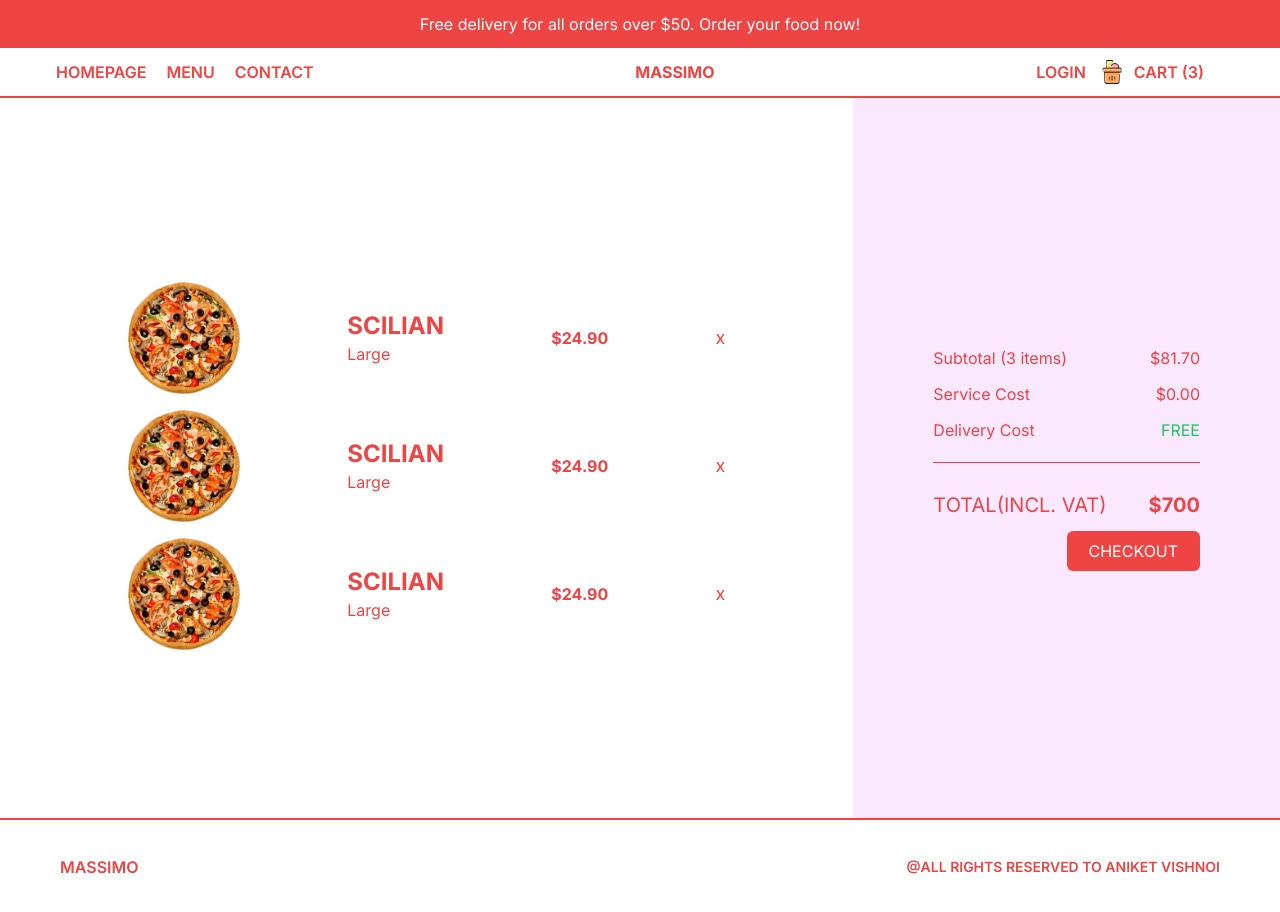
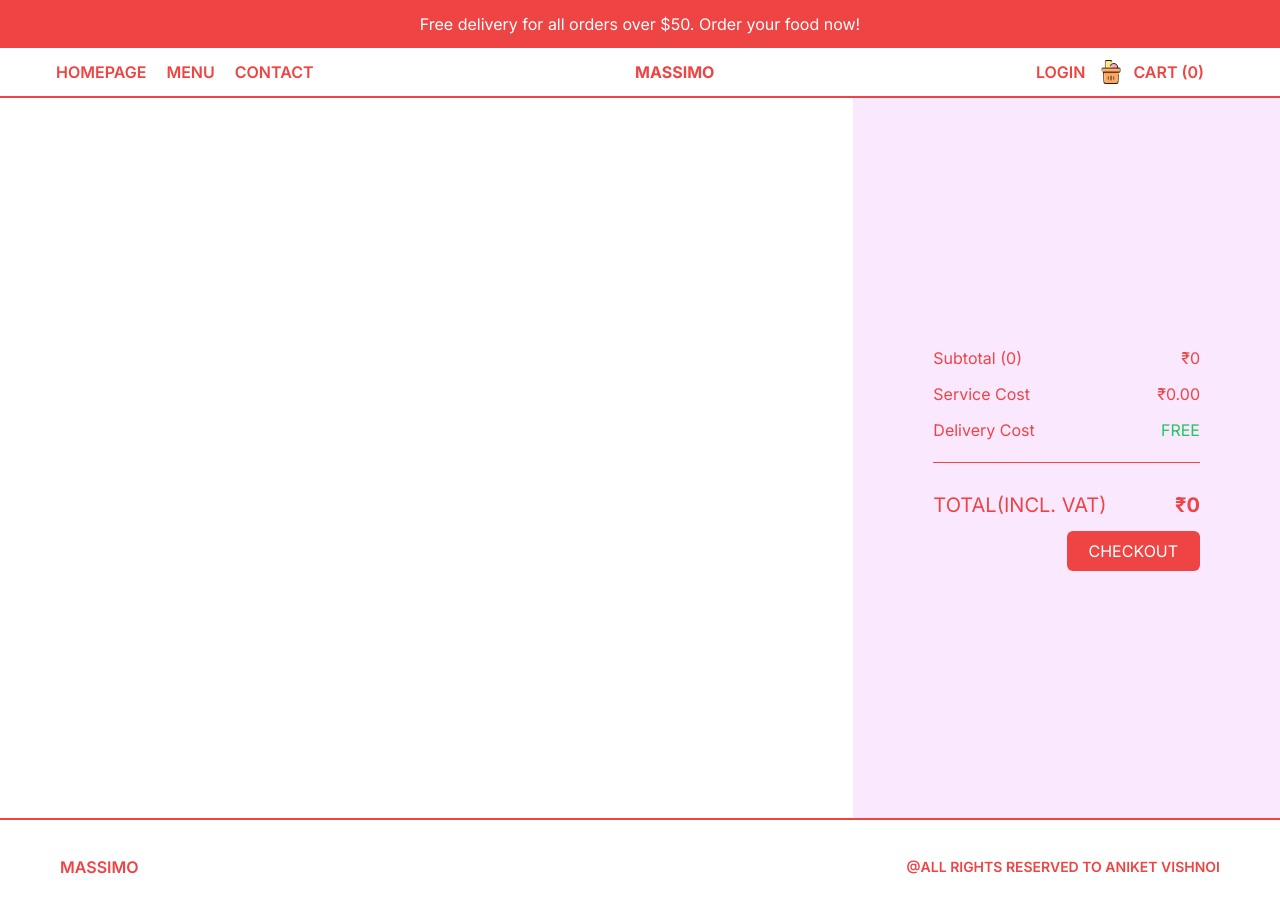
Before and after one commit to aniketcoddy/Delicious-restr, a Next.js app: page /cart in a window 1280 px wide. Built offline with nearby package versions, Linux system fonts and the light colour scheme.

Commit message:
cart functionality done

```diff
--- a/package.json
+++ b/package.json
@@ -9,12 +9,14 @@
     "lint": "next lint"
   },
   "dependencies": {
+    "@reduxjs/toolkit": "^2.2.1",
     "aos": "^2.3.4",
     "next": "14.1.0",
     "react": "^18",
     "react-countdown": "^2.3.5",
     "react-dom": "^18",
     "react-icons": "^5.0.1",
+    "react-redux": "^9.1.0",
     "sharp": "^0.33.2"
   },
   "devDependencies": {
--- /dev/null
+++ b/src/Store/CreateStore.tsx
@@ -0,0 +1,18 @@
+
+'use client'
+import { Provider } from 'react-redux'
+import Store from '../Store/index'
+
+interface CreateStoreProps {
+    children: any;
+  }
+
+const CreateStore :React.FC<CreateStoreProps> = ({children}) => {
+  return (
+    <Provider store={Store}>
+        {children}
+    </Provider>
+  )
+}
+
+export default CreateStore
--- /dev/null
+++ b/src/Store/index.tsx
@@ -0,0 +1,12 @@
+import { configureStore } from "@reduxjs/toolkit";
+import CartSlice from "../Store/slices/CartSlice"
+
+const Store = configureStore({
+    reducer:{
+        Cart : CartSlice
+    }
+})
+
+export type RootState = ReturnType<typeof Store.getState>;
+export type AppDispatch = typeof Store.dispatch;
+export default Store;
--- /dev/null
+++ b/src/Store/slices/CartSlice.tsx
@@ -0,0 +1,39 @@
+import { CartItem } from "@/types";
+
+  interface CartState {
+    data: CartItem[];
+  }
+
+import { createSlice , PayloadAction} from "@reduxjs/toolkit";
+
+
+const CartSlice = createSlice({
+    name:"AddToCart",
+    initialState: { data: [] } as CartState,
+    reducers:{
+        addItem(state, action: PayloadAction<CartItem>){
+
+          console.log(state.data.filter((item)=>item.id === action.payload.id),"existing item")
+          let existingItem = state.data.filter((item)=>(item.id === action.payload.id) && (item.title === action.payload.title))
+
+          if(existingItem.length >0){
+            let existingItemId = existingItem[0].id
+            let addedQuantity:number = action.payload.quantity
+            console.log(addedQuantity,"addedQuantity")
+            const index = state.data.findIndex(obj => {
+              return (obj.id === existingItemId)&&(obj.title===existingItem[0].title);
+            });
+            state.data[index].quantity+=addedQuantity
+            state.data[index].total = action.payload.total*state.data[index].quantity
+          }else{
+            state.data.push(action.payload)
+          }
+        },
+        removeItem(state,action){
+
+        }
+    }
+})
+
+export default CartSlice.reducer;
+export const {addItem} = CartSlice.actions;
--- a/src/app/cart/page.tsx
+++ b/src/app/cart/page.tsx
@@ -1,14 +1,29 @@
 "use client";
 import Image from "next/image";
+import { CartItem } from "@/types";
+import { RootState } from "../../Store/index";
 import React, { useEffect } from "react";
 import Img1 from "../../../public/temporary/p1.png";
 import Aos from "aos";
 import "aos/dist/aos.css";
+import { useSelector } from "react-redux";
+
+
 
 const CartPage = () => {
+
+    const data = useSelector((state:RootState)=>{
+      return state.Cart.data;
+    })
+
+    console.log(data,"final")
+    const amount = data.length && data.map(e => e.total).reduce((prev, next) => { return (prev + next) })
+
   useEffect(() => {
     Aos.init();
   }, []);
+
+
 
   return (
     <div className="h-[calc(100vh-4rem)] md:h-[calc(100vh-5rem)] flex flex-col text-primary lg:flex-row">
@@ -19,60 +34,29 @@ const CartPage = () => {
         className="h-1/2 p-4 flex flex-col justify-center overflow-y-scroll lg:h-full lg:w-2/3 2xl:w-1/2 xl:px-32 2xl:px-40"
       >
         {/* single intem container */}
-        <div className="flex items-center justify-between mt-28 lg:mt-4">
-          <Image
-            src={Img1}
+        {data.map((items:CartItem)=>{
+          return(
+        <div key={items.id} className="flex items-center justify-between mt-28 lg:mt-4">
+         {items.img && <Image
+            src={items.img}
             alt="item container"
             width={100}
             height={100}
             className="xl:w-28 xl:h-28 2xl:w-32 2xl:h-32"
           />
-
+         }
           <div>
             <h1 className="uppercase text-base font-bold xl:text-2xl">
-              Scilian
+              {items.name}
             </h1>
-            <span className="text-xs xl:text-base">Large</span>
+            <span className="text-xs xl:text-base">{items.title}</span>
           </div>
-          <h1 className="text-sm font-bold xl:text-base">$24.90</h1>
+          <h1 className="text-sm font-bold xl:text-xl">₹{items.total}</h1>
+          <h1 className="text-sm font-bold xl:text-base">({items.quantity})</h1>
           <span className="cursor-pointer xl:text-lg">x</span>
         </div>
-        <div className="flex items-center justify-between mt-4">
-          <Image
-            src={Img1}
-            alt="item container"
-            width={100}
-            height={100}
-            className="xl:w-28 xl:h-28 2xl:w-32 2xl:h-32"
-          />
+        )})}
 
-          <div>
-            <h1 className="uppercase text-base font-bold xl:text-2xl">
-              Scilian
-            </h1>
-            <span className="text-xs xl:text-base">Large</span>
-          </div>
-          <h1 className="text-sm font-bold xl:text-base">$24.90</h1>
-          <span className="cursor-pointer xl:text-lg">x</span>
-        </div>
-        <div className="flex items-center justify-between mt-4">
-          <Image
-            src={Img1}
-            alt="item container"
-            width={100}
-            height={100}
-            className="xl:w-28 xl:h-28 2xl:w-32 2xl:h-32"
-          />
-
-          <div>
-            <h1 className="uppercase text-base font-bold xl:text-2xl">
-              Scilian
-            </h1>
-            <span className="text-xs xl:text-base">Large</span>
-          </div>
-          <h1 className="text-sm font-bold xl:text-base">$24.90</h1>
-          <span className="cursor-pointer xl:text-lg">x</span>
-        </div>
       </div>
       {/* payment container */}
       <div
@@ -81,15 +65,15 @@ const CartPage = () => {
       className="h-1/2 p-4 bg-fuchsia-100 flex flex-col gap-3 justify-center lg:h-full lg:w-1/3 2xl:w-1/2 xl:px-20 2xl:px-40">
         <div className="flex justify-between">
           <span className="text-sm xl:text-base 2xl:text-xl ">
-            Subtotal (3 items)
+            Subtotal ({data.length})
           </span>
-          <span className="text-sm xl:text-base 2xl:text-xl ">$81.70</span>
+          <span className="text-sm xl:text-base 2xl:text-xl ">₹{amount}</span>
         </div>
         <div className="flex justify-between">
           <span className="text-sm xl:text-base 2xl:text-xl ">
             Service Cost
           </span>
-          <span className="text-sm xl:text-base 2xl:text-xl ">$0.00</span>
+          <span className="text-sm xl:text-base 2xl:text-xl ">₹0.00</span>
         </div>
         <div className="flex justify-between">
           <span className="text-sm xl:text-base 2xl:text-xl ">
@@ -105,7 +89,7 @@ const CartPage = () => {
             TOTAL(INCL. VAT)
           </span>
           <span className="text-primary font-bold text-sm xl:text-xl 2xl:text-2xl">
-            $700
+          ₹{amount}
           </span>
         </div>
 
--- a/src/app/layout.tsx
+++ b/src/app/layout.tsx
@@ -4,6 +4,7 @@ import "./globals.css";
 import Footer from "@/components/Footer";
 import NotificationPage from "@/components/Notification";
 import Navbar from "@/components/Navbar";
+import CreateStore from "@/Store/CreateStore";
 
 const inter = Inter({ subsets: ["latin"] });
 
@@ -20,10 +21,12 @@ export default function RootLayout({
   return (
     <html lang="en">
       <body className={inter.className}>
-       <NotificationPage/>
-        <Navbar/>
-        <main>{children}</main>
-        <Footer />
+        <CreateStore>
+          <NotificationPage />
+          <Navbar />
+          <main>{children}</main>
+          <Footer />
+        </CreateStore>
       </body>
     </html>
   );
--- a/src/app/menu/[category]/[id]/page.tsx
+++ b/src/app/menu/[category]/[id]/page.tsx
@@ -11,11 +11,8 @@ const SingleProductPage = () => {
   const pathname = usePathname();
   const category: string = pathname.split("/")[2];
   const id: number = parseInt(pathname.split("/")[3]);
-  console.log(category,"checking")
   const data: Product[] = itemsByCategory[category];
-  console.log(id);
-  const data2: Array<Product> = new Array();
-  data2.push(data.filter((items) => items.id === id)[0]);
+  const data2: Array<Product> = data.filter((items) => items.id === id) ;
 
   useEffect(() => {
     Aos.init()
@@ -50,6 +47,8 @@ const SingleProductPage = () => {
             price={items.price}
             id={items.id}
             options={items.options}
+            img={items.img}
+            name={items.title}
           />
         </div>
       </div>
--- a/src/app/menu/[category]/page.tsx
+++ b/src/app/menu/[category]/page.tsx
@@ -11,7 +11,6 @@ import Aos from "aos";
 const CategoryPage = () => {
   const pathname = usePathname()
   const category :string = pathname.split("/")[2]
-console.log(category,"double")
   const data : Product[]= dataByCategory[category]
 
   useEffect(() => {
--- a/src/components/CartIcon.tsx
+++ b/src/components/CartIcon.tsx
@@ -1,13 +1,22 @@
+'use client'
 import Image from "next/image";
 import Link from "next/link";
 import React from "react";
 import cart from "../../public/cart.png";
+import { useSelector } from "react-redux";
+import { RootState } from "../Store/index";
+
 
 const CartIcon = () => {
+
+  const data = useSelector((state:RootState)=>{
+    return state.Cart.data;
+  })
+
   return (
       <div className="flex relative gap-3">
           <Image src={cart} alt="cartIcon" width={20} height={20} />
-          <span>Cart (3)</span>
+          <span>Cart ({data.length})</span>
       </div>
   );
 };
--- /dev/null
+++ b/src/types.ts
@@ -0,0 +1,8 @@
+export interface CartItem {
+    id: number;
+    img?:string;
+    name: string;
+    title: string;
+    total: number;
+    quantity: number;
+  }
```
Also changed, not shown: src/components/Price.tsx (+61 -14 lines), src/data.ts (+12 -12 lines), 1 other file (tests, documents, lock files or other folders).
